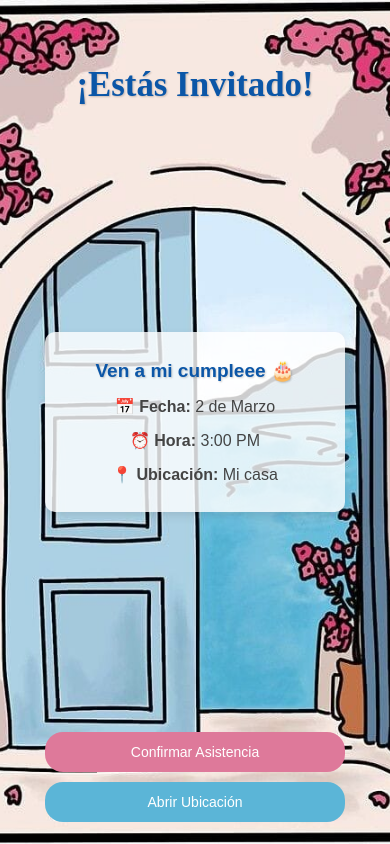
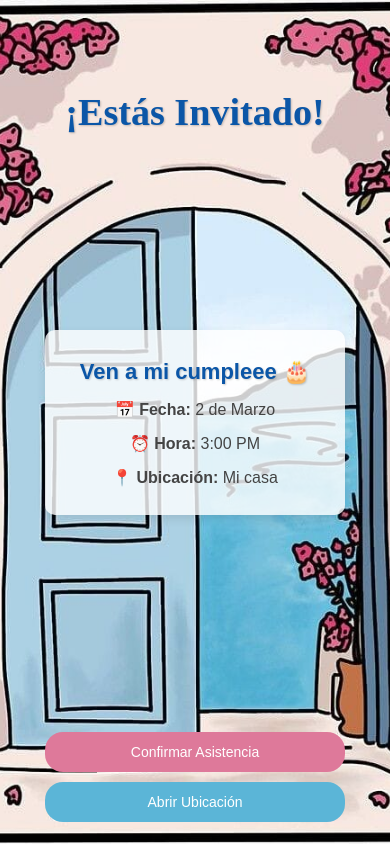
Before and after one commit to Nesviic/Invitacion-cumple-2025, a plain HTML site: page index.html in a window 390 px wide. Drawn offline with Linux system fonts and the light colour scheme.

Commit message:
Correcciones mobile

```diff
--- a/style.css
+++ b/style.css
@@ -21,7 +21,7 @@
 
   h1 {
     position: fixed;
-    top: 65px;
+    top: 90px;
     left: 50%;
     transform: translateX(-50%);
     color: #0b56a7;
@@ -34,7 +34,7 @@
   }
 
   h1.custom-h1 {
-    font-size: 32px !important;
+    font-size: 35px !important;
   }
 
   .form-container {
@@ -57,7 +57,7 @@
   }
 
   .evento-special {
-    font-size: 19px; /* Ajusta el tamaño según tus preferencias */
+    font-size: 22px; /* Ajusta el tamaño según tus preferencias */
     color: #0b56a7; /* Cambia el color al color que desees */
     font-weight: bold;
     text-shadow: 1px 1px 2px rgba(0, 0, 0, 0.2);
@@ -66,7 +66,7 @@
 
   form p {
     margin: 10px 0;
-    font-size: 18px;
+    font-size: 20px;
     color: #191919;
     line-height: 1.5;
   }
```
